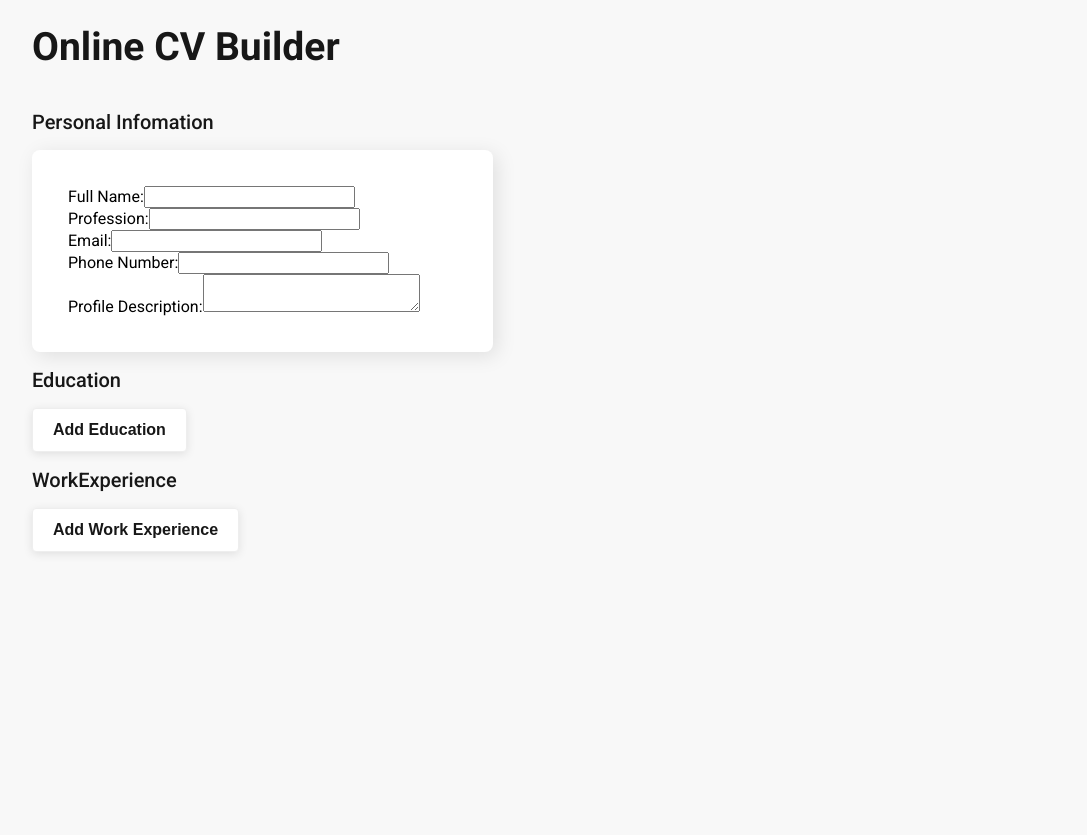
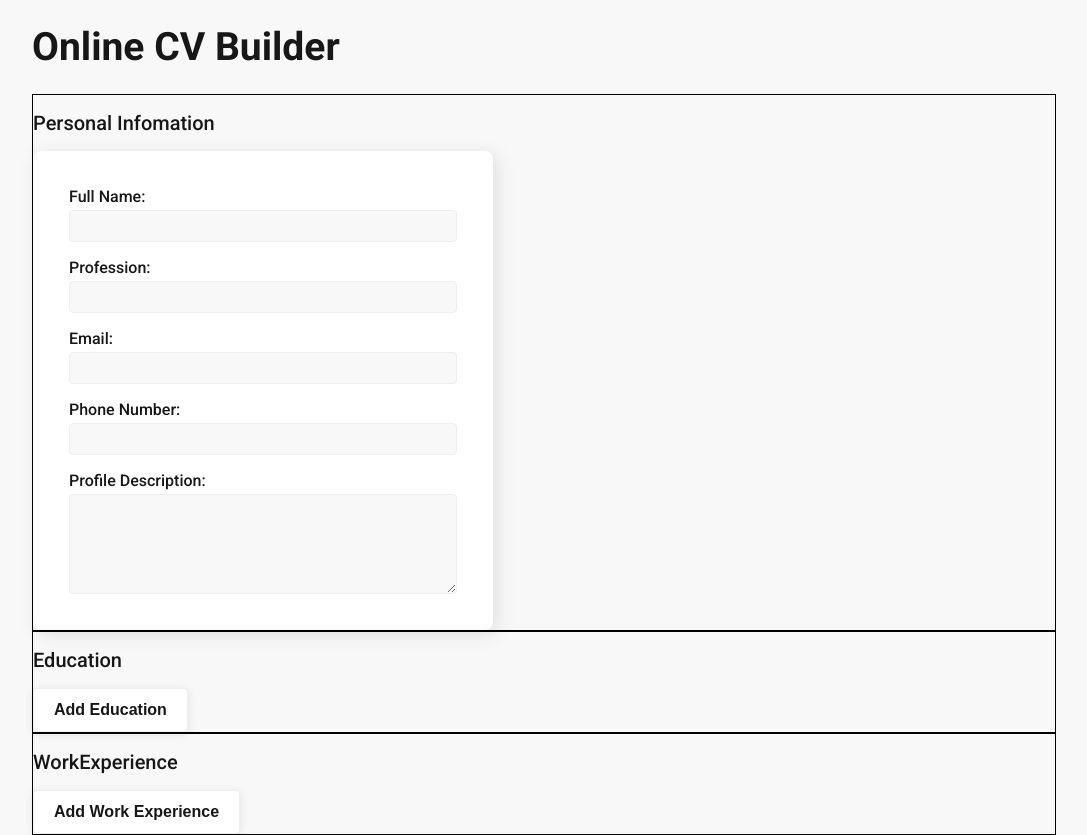
Before and after one commit to mark-akom/cv-builder, a React (Create React App) app: page / in a window 1280 px wide. Shown: the whole page, without its empty margins (96-1183 px from the left). Before the commit the page ends 800 px from the top, so only its background shows below. Built offline with nearby package versions, Linux system fonts and the light colour scheme.

Commit message:
copy form styles to app.css

```diff
--- a/src/styles/app.css
+++ b/src/styles/app.css
@@ -65,3 +65,43 @@ input, textarea , button{
     box-shadow: 0 2px 10px rgba(0, 0, 0, 0.1);
     cursor: pointer;
 }
+
+/* form styles */
+
+div form div {
+    display: flex;
+    flex-direction: column;
+    margin-bottom: 16px;
+}
+
+div form div:last-child {
+    margin-bottom: 0;
+}
+
+div form label {
+    display: block;
+    font-size: var(--body-font-size);
+    font-weight: 500;
+    margin-bottom: 4px;
+    color: var(--heading-text-color);
+}
+
+div form input,
+div form textarea {
+    padding: 6px 8px;
+    outline: none;
+    border: 1px solid var(--field-border-color);
+    border-radius: 4px;
+    color: var(--body-text-color);
+    background-color: var(--app-bg-color);
+}
+
+div form textarea {
+    height: 100px;
+    width: auto;
+    resize: vertical;
+}
+
+section {
+    border: 1px solid;
+}
```
